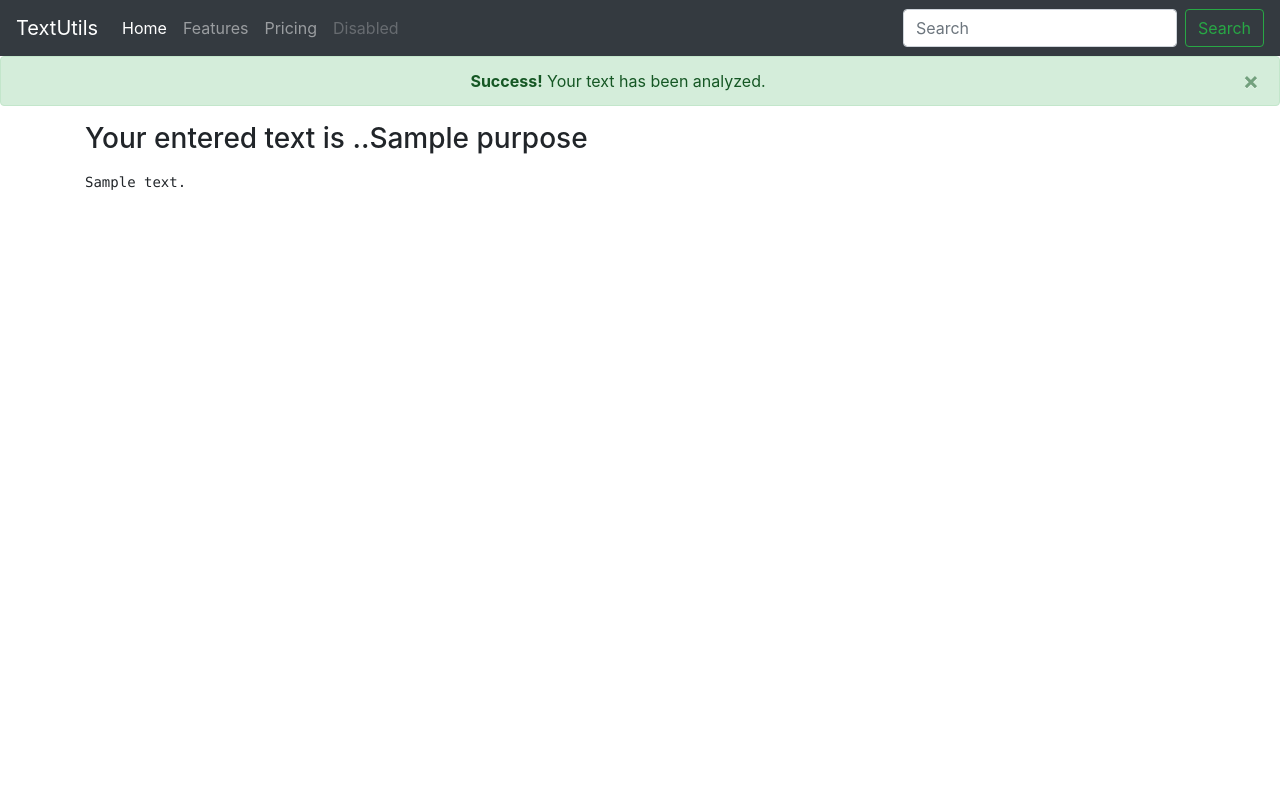
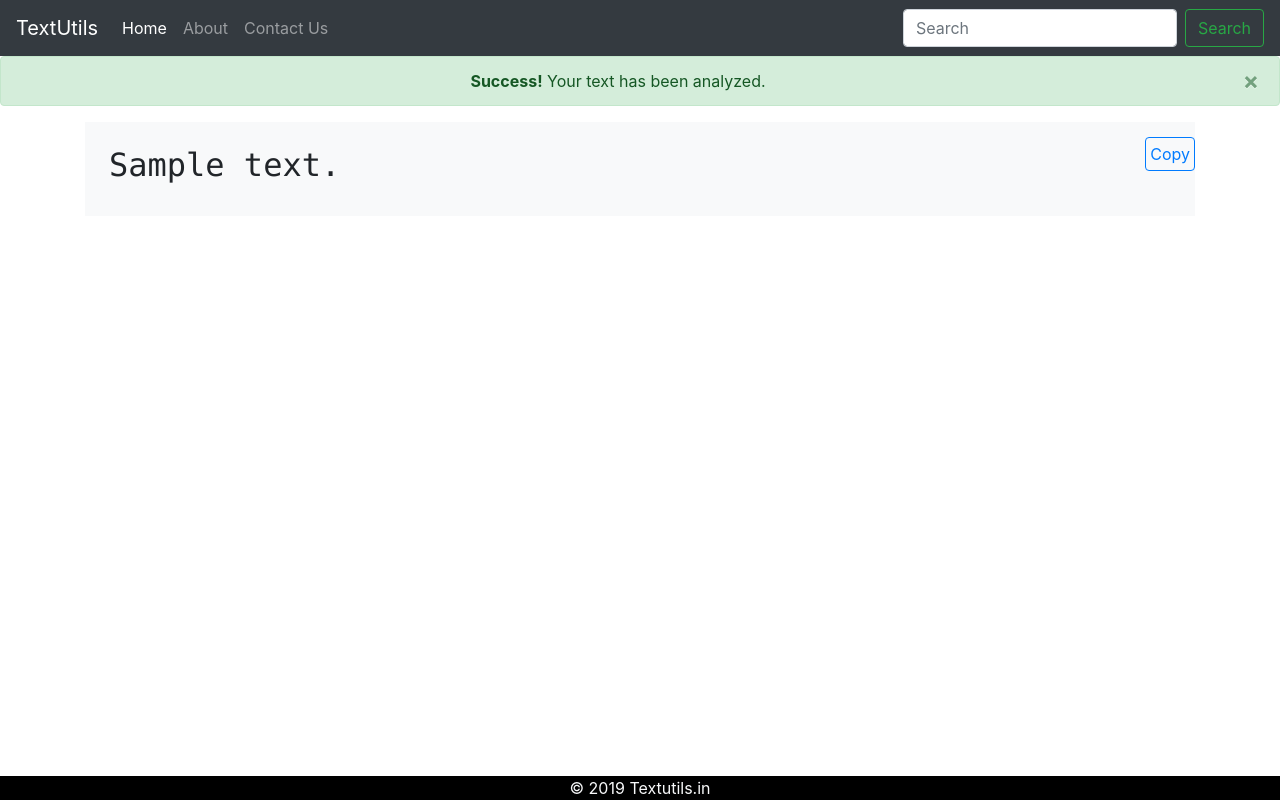
Before and after one commit to ghousekw/textUtils, a Django app: template templates/analyze.html in a window 1280 px wide. Run offline with Django 3.2, Linux system fonts and the light colour scheme; the template is opened without the code that fills it: most values are stand-ins (such as "Sample title", 1, 10 or a date in 2020); some libraries are stand-ins or nearby versions.

Commit message:
Add new look and footer

```diff
--- a/templates/analyze.html
+++ b/templates/analyze.html
@@ -10,6 +10,25 @@
           integrity="sha384-SI27wrMjH3ZZ89r4o+fGIJtnzkAnFs3E4qz9DIYioCQ5l9Rd/7UAa8DHcaL8jkWt" crossorigin="anonymous">
 
     <title>TextUtils-Success!</title>
+    <style>
+        .footer {
+            position: fixed;
+            left: 0;
+            bottom: 0;
+            width: 100%;
+            background-color: black;
+            color: white;
+            text-align: center;
+            display: block;
+        }
+
+        #corner-btn {
+            position: absolute;
+            right: 0;
+            top: 15px;
+            padding: 4px;
+        }
+    </style>
 </head>
 <body>
 <nav class="navbar navbar-expand-lg navbar-dark bg-dark">
@@ -21,15 +40,13 @@
     <div class="collapse navbar-collapse" id="navbarNavAltMarkup">
         <div class="navbar-nav">
             <a class="nav-item nav-link active" href="#">Home <span class="sr-only">(current)</span></a>
-            <a class="nav-item nav-link" href="#">Features</a>
-            <a class="nav-item nav-link" href="#">Pricing</a>
-            <a class="nav-item nav-link disabled" href="#" tabindex="-1" aria-disabled="true">Disabled</a>
+            <a class="nav-item nav-link" href="#">About</a>
+            <a class="nav-item nav-link" href="#">Contact Us</a>
         </div>
-    </div>
-    <form class="form-inline">
-        <input class="form-control mr-sm-2" type="search" placeholder="Search" aria-label="Search">
-        <button class="btn btn-outline-success my-2 my-sm-0" type="submit">Search</button>
-    </form>
+        <form class="form-inline ml-auto">
+            <input class="form-control mr-sm-2" type="search" placeholder="Search" aria-label="Search">
+            <button class="btn btn-outline-success my-2 my-sm-0" type="submit">Search</button>
+        </form>
 </nav>
 <div class="alert alert-success alert-dismissible fade show text-center" role="alert">
     <strong>Success!</strong> Your text has been analyzed.
@@ -38,10 +55,20 @@
     </button>
 </div>
 <div class="container">
-    <h3>Your entered text is ..{{ purpose }}</h3>
-    <p>
-    <pre>{{ analyzed_text }}</pre>
-    </pre>
+    <div style="position:relative;" class="bg-light">
+        <p>
+            <button id="corner-btn" class="btn btn-outline-primary" onclick="copy()">
+                Copy
+            </button>
+        <pre id="copy-text" class="p-4"><h2>{{ analyzed_text }}</h2></pre>
+        </p>
+    </div>
+</div>
+<footer class="footer">
+    <div class="container">
+        <span class="text-light">&#169 2019 Textutils.in </span>
+    </div>
+</footer>
 </div>
 
 <!-- Optional JavaScript -->
@@ -55,5 +82,23 @@
 <script src="https://stackpath.bootstrapcdn.com/bootstrap/4.4.0/js/bootstrap.min.js"
         integrity="sha384-3qaqj0lc6sV/qpzrc1N5DC6i1VRn/HyX4qdPaiEFbn54VjQBEU341pvjz7Dv3n6P"
         crossorigin="anonymous"></script>
+<script>
+    function copy() {
+        // copied from https://stackoverflow.com/questions/36639681/how-to-copy-text-from-a-div-to-clipboard
+        if (document.selection) {
+            var range = document.body.createTextRange();
+            range.moveToElementText(document.getElementById("copy-text"));
+            range.select().createTextRange();
+            document.execCommand("copy");
+
+        } else if (window.getSelection) {
+            var range = document.createRange();
+            range.selectNode(document.getElementById("copy-text"));
+            window.getSelection().addRange(range);
+            document.execCommand("copy");
+            alert('Text Copied')
+        }
+    }
+</script>
 </body>
 </html>
```
Also changed, not shown: templates/index.html (+51 -0 lines).
